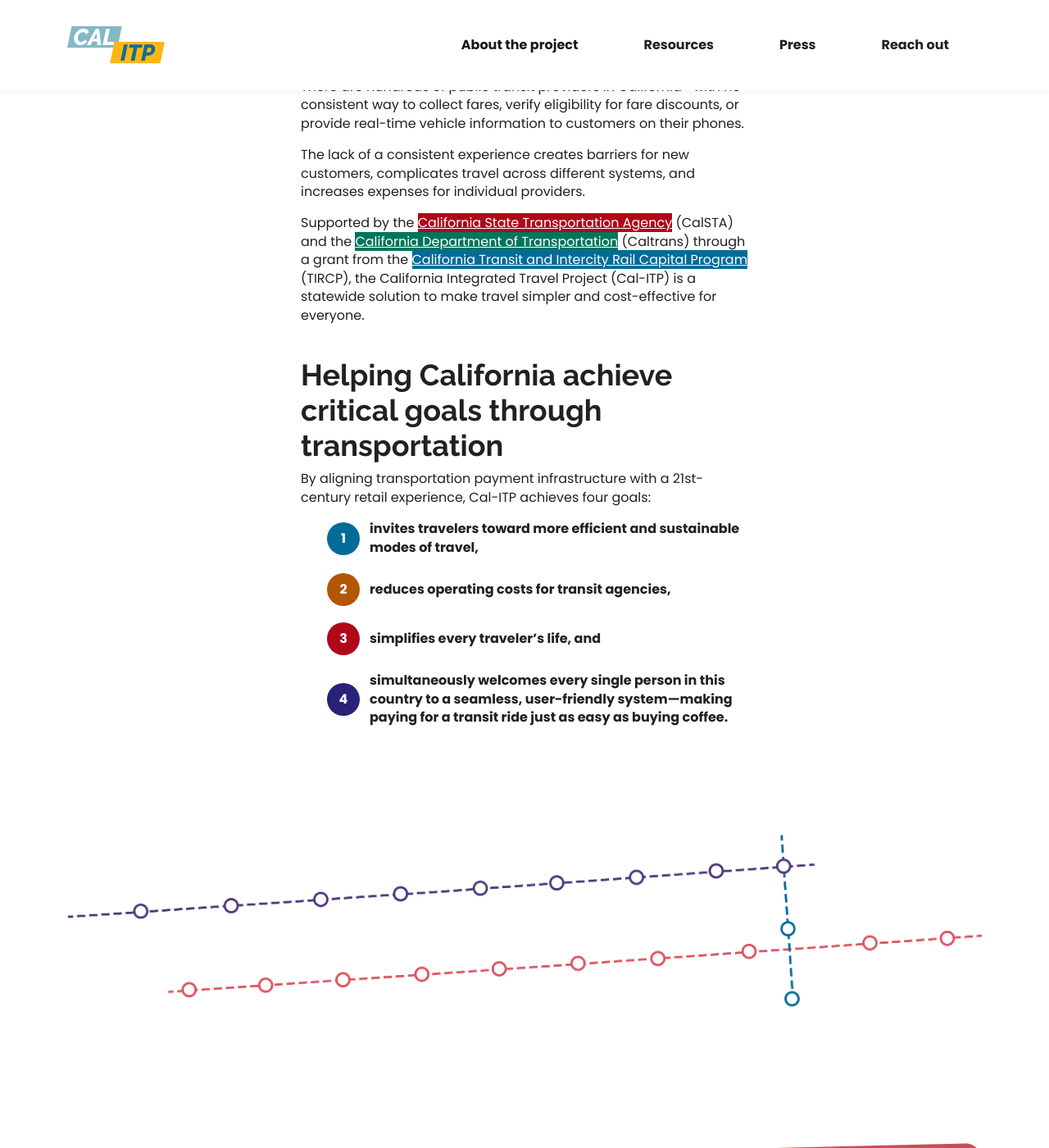
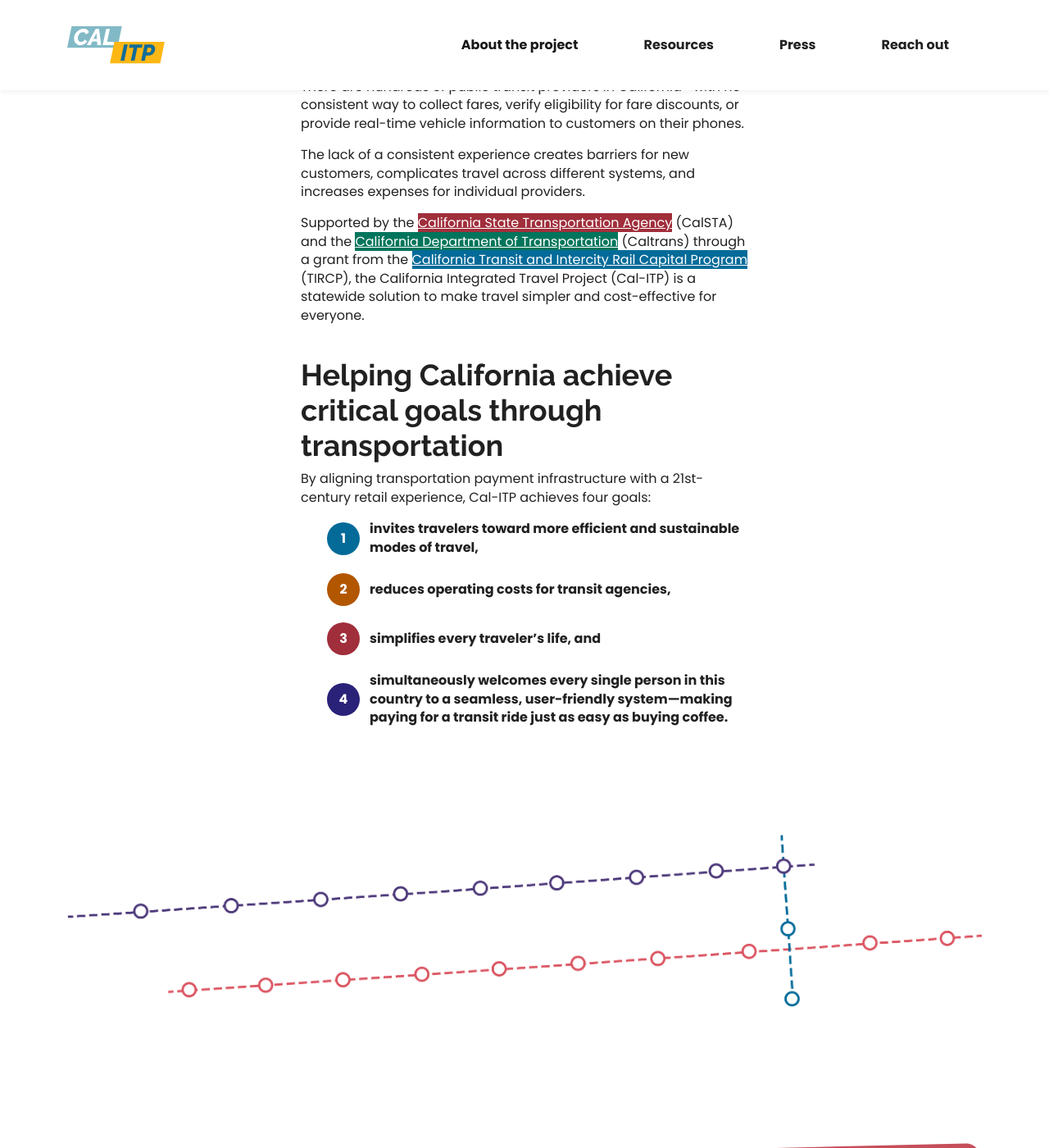
Before and after one commit to cal-itp/calitp.org, a Jekyll site: the page built from src/index.html, in a window 1280 px wide and 1400 px high, scrolled down 955 px. Shown: the whole window at 82% size. Built offline with Jekyll 4.4.1, drawn with Linux system fonts in a browser that asks for light colours.

Commit message:
fix: update colors from Segacy

```diff
--- a/src/stylesheets/main.css
+++ b/src/stylesheets/main.css
@@ -2,10 +2,11 @@
   --bs-body-color: #212121;
   --calitp-primary-blue: #046b99;
   --calitp-green-4: #00755b;
+  --calitp-green-5: #004939;
   --calitp-orange-5: #b25600;
   --calitp-red-4: #c03f4d;
-  --calitp-red-5: #b00719;
-  --calitp-purple-4: #5b559c;
+  --calitp-red-5: #a02e3b;
+  --calitp-purple-4: #524c8f;
   --calitp-purple-5: #292278;
   --calitp-cyan-1: #d5eef5;
 }
```
